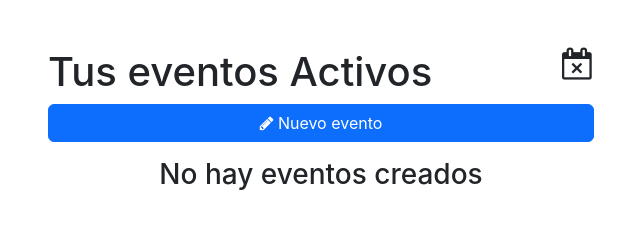
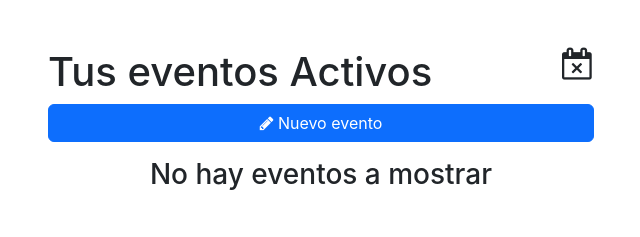
Before and after one commit to pmarino2013/days-app, a React (Create React App) app: page / in a window 1280 px wide. Shown: the top 237 px of the page, without its empty margins (319-959 px from the left). Built offline with nearby package versions, Linux system fonts and the light colour scheme.

Commit message:
Cambio el mensaje cuando no hay eventos

```diff
--- a/src/components/CardEvents.jsx
+++ b/src/components/CardEvents.jsx
@@ -6,7 +6,7 @@ const CardEvents = ({ eventList, borrarEvento }) => {
     return (
       <div className="row mt-3">
         <div className="col-12 col-md-6 offset-md-3 animate__animated animate__fadeIn">
-          <h3 className="text-center">No hay eventos creados</h3>
+          <h3 className="text-center">No hay eventos a mostrar</h3>
           <img className="img-notfound" src={imagen} alt="not found" />
         </div>
       </div>
```
